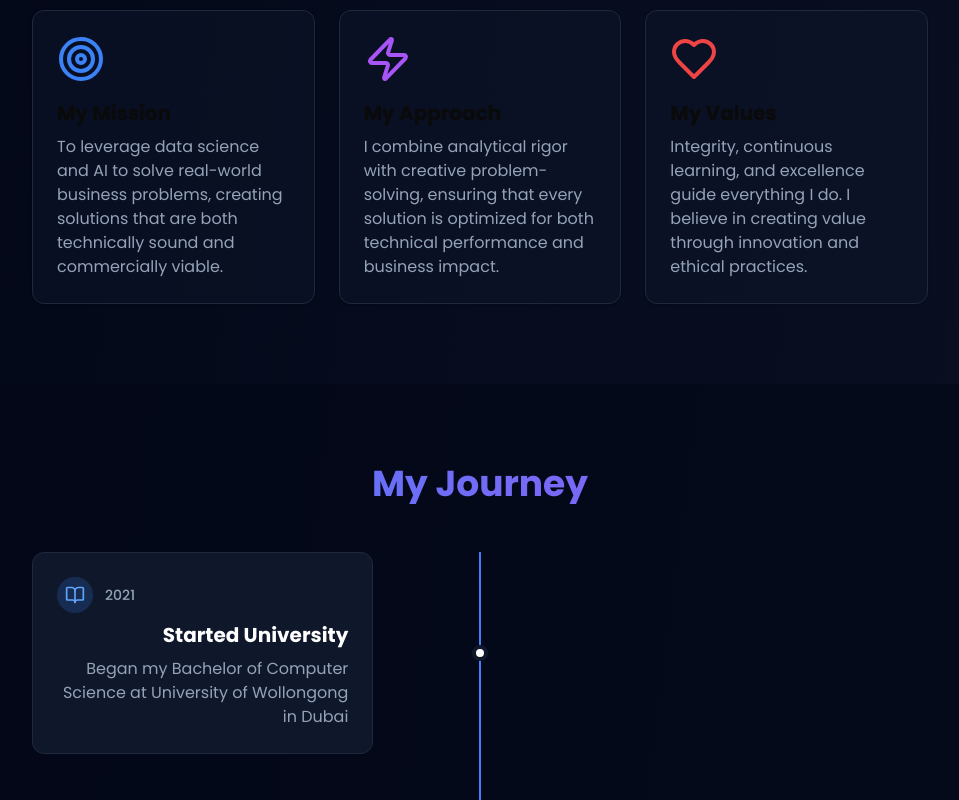
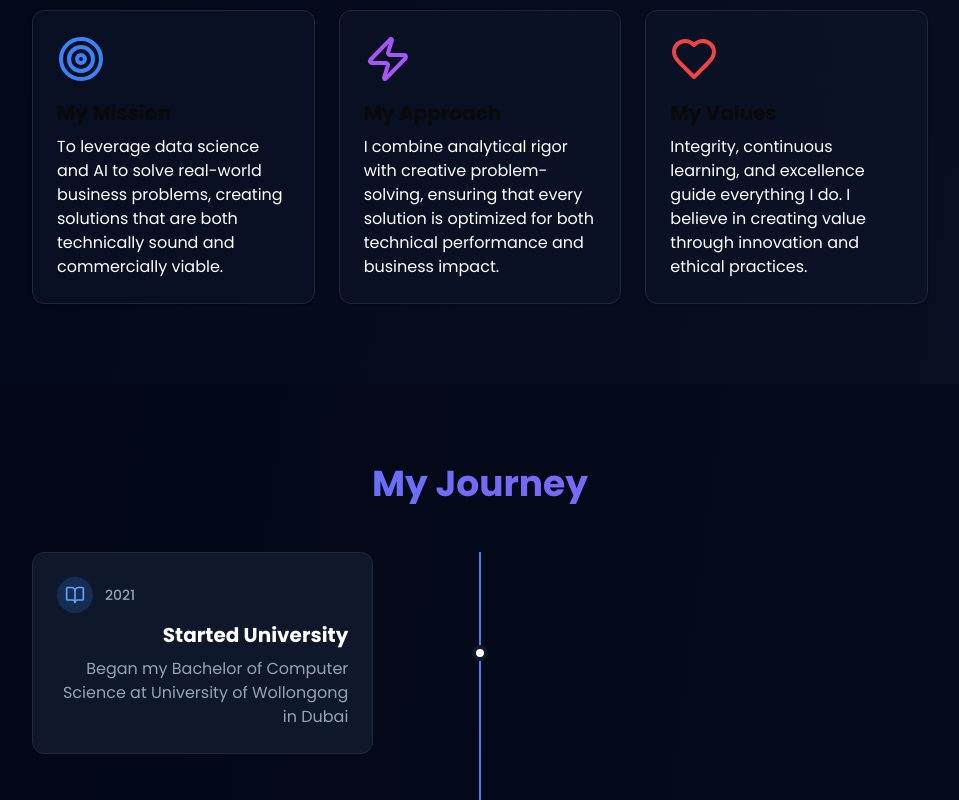
Before and after one commit to xdMikayu/mikaeelfaraz, a Next.js app: page /about in a window 1280 px wide. Shown: the part 1180-1980 px from the top of the page, without its empty margins (160-1119 px from the left). Built offline with nearby package versions, Linux system fonts and the light colour scheme.

Commit message:
Made changes to expertise

```diff
--- a/src/app/about/page.jsx
+++ b/src/app/about/page.jsx
@@ -299,7 +299,7 @@ export default function AboutPage() {
                   <CardContent className="p-6">
                     <Target className="w-12 h-12 text-blue-500 mb-4" />
                     <h3 className="text-xl font-bold mb-2">My Mission</h3>
-                    <p className="text-slate-400">
+                    <p className="text-white">
                       To leverage data science and AI to solve real-world business problems, creating solutions that are both technically sound and commercially viable.
                     </p>
                   </CardContent>
@@ -309,7 +309,7 @@ export default function AboutPage() {
                   <CardContent className="p-6">
                     <Zap className="w-12 h-12 text-purple-500 mb-4" />
                     <h3 className="text-xl font-bold mb-2">My Approach</h3>
-                    <p className="text-slate-400">
+                    <p className="text-white">
                       I combine analytical rigor with creative problem-solving, ensuring that every solution is optimized for both technical performance and business impact.
                     </p>
                   </CardContent>
@@ -319,7 +319,7 @@ export default function AboutPage() {
                   <CardContent className="p-6">
                     <Heart className="w-12 h-12 text-red-500 mb-4" />
                     <h3 className="text-xl font-bold mb-2">My Values</h3>
-                    <p className="text-slate-400">
+                    <p className="text-white">
                       Integrity, continuous learning, and excellence guide everything I do. I believe in creating value through innovation and ethical practices.
                     </p>
                   </CardContent>
@@ -832,11 +832,11 @@ export default function AboutPage() {
                 </p>
                 <div className="flex items-center">
                   <div className="w-12 h-12 rounded-full bg-gradient-to-r from-blue-500 to-purple-500 flex items-center justify-center text-white font-bold mr-3">
-                    AC
+                    JC
                   </div>
                   <div>
-                    <p className="font-bold">Ahmad Chaudhry</p>
-                    <p className="text-sm text-slate-500">Marketing Director, Asian Street by Thai</p>
+                    <p className="font-bold">Juthathip Chaiyasit</p>
+                    <p className="text-sm text-slate-500">Owner, Asian Street by Thai</p>
                   </div>
                 </div>
               </CardContent>
@@ -851,10 +851,10 @@ export default function AboutPage() {
                 </p>
                 <div className="flex items-center">
                   <div className="w-12 h-12 rounded-full bg-gradient-to-r from-green-500 to-teal-500 flex items-center justify-center text-white font-bold mr-3">
-                    PS
+                    PM
                   </div>
                   <div>
-                    <p className="font-bold">Prof. Sarah Johnson</p>
+                    <p className="font-bold">Dr. Patrick Mukala</p>
                     <p className="text-sm text-slate-500">University of Wollongong in Dubai</p>
                   </div>
                 </div>
--- a/src/app/page.jsx
+++ b/src/app/page.jsx
@@ -319,7 +319,7 @@ export default function Page() {
                   </h3>
                   <div className="flex gap-2 flex-wrap">
                     <span className={`text-xs px-2 py-1 rounded-full ${darkMode ? 'bg-blue-950 text-blue-400' : 'bg-blue-100 text-blue-700'}`}>
-                      Python
+                      Web Development
                     </span>
                     <span className={`text-xs px-2 py-1 rounded-full ${darkMode ? 'bg-purple-950 text-purple-400' : 'bg-purple-100 text-purple-700'}`}>
                       Marketing
```
